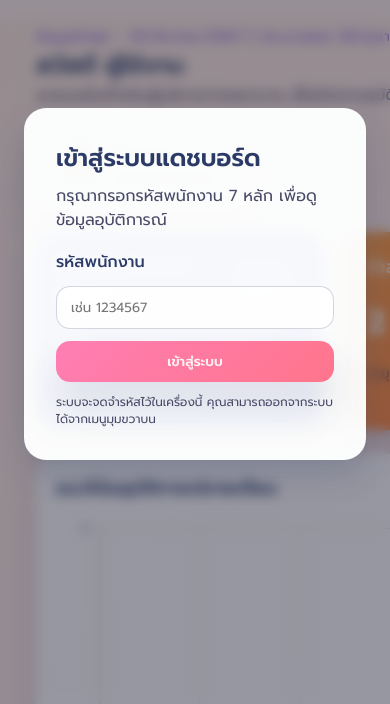
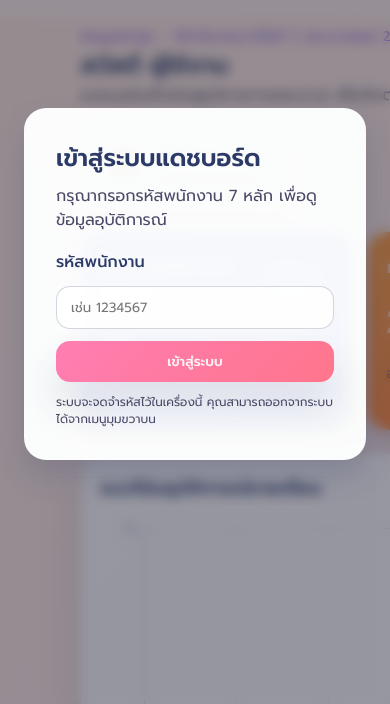
Before and after one commit to wTatiya/ir-dashboard, a plain HTML site: page index.html in a window 390 px wide. Shown: the part 138-842 px from the top of the page. Drawn offline with nearby package versions, Linux system fonts and the light colour scheme.

Commit message:
Improve layout responsiveness for standard screens

```diff
--- a/assets/css/style.css
+++ b/assets/css/style.css
@@ -151,11 +151,11 @@ a {
 }
 
 .content {
-    padding: 36px 48px;
+    padding: clamp(24px, 4vw, 48px);
     display: flex;
     flex-direction: column;
     gap: 32px;
-    max-width: calc(1920px - 320px);
+    max-width: min(1200px, 100%);
     width: 100%;
     margin: 0 auto;
 }
@@ -193,8 +193,8 @@ a {
 
 .kpi-grid {
     display: grid;
-    grid-template-columns: repeat(auto-fit, minmax(220px, 1fr));
-    gap: 24px;
+    grid-template-columns: repeat(auto-fit, minmax(200px, 1fr));
+    gap: clamp(16px, 3vw, 24px);
 }
 
 .kpi-card {
```
